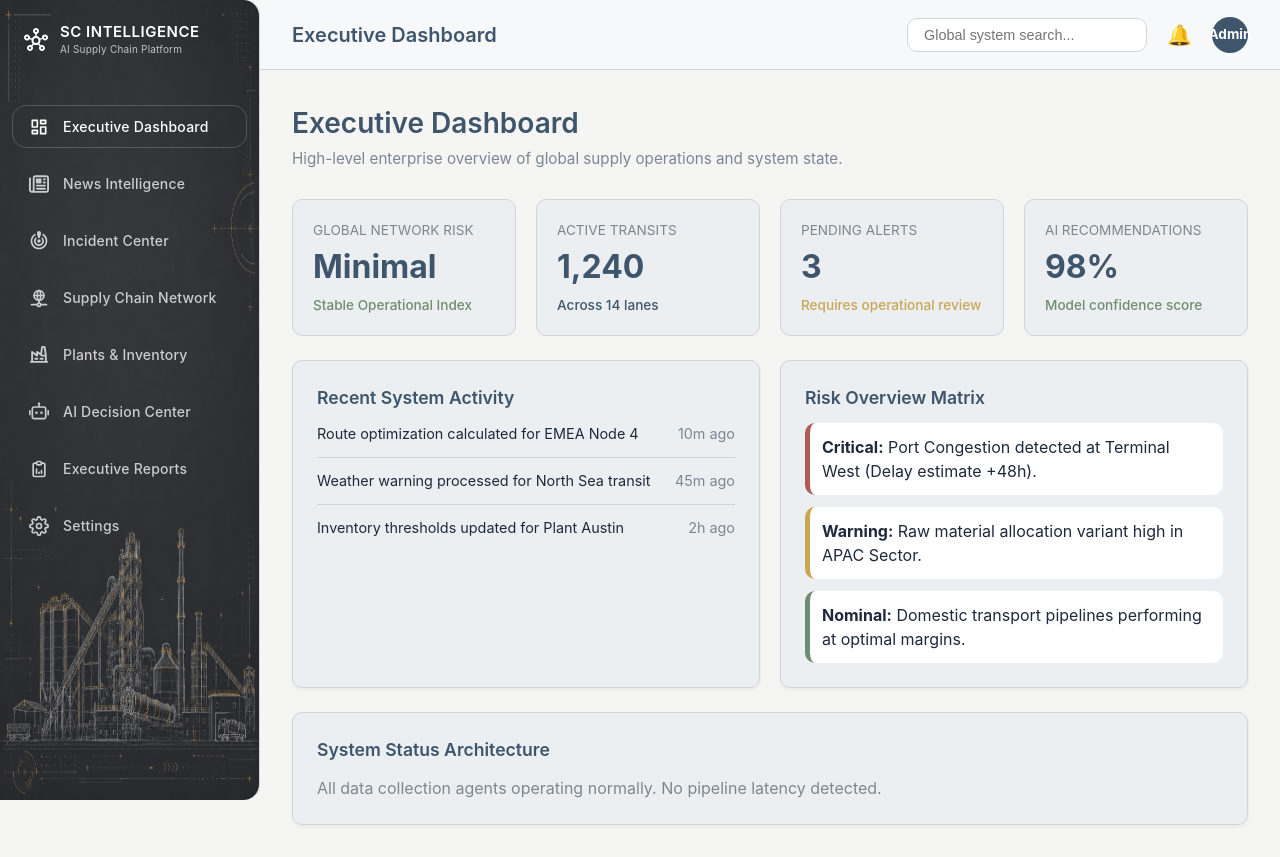
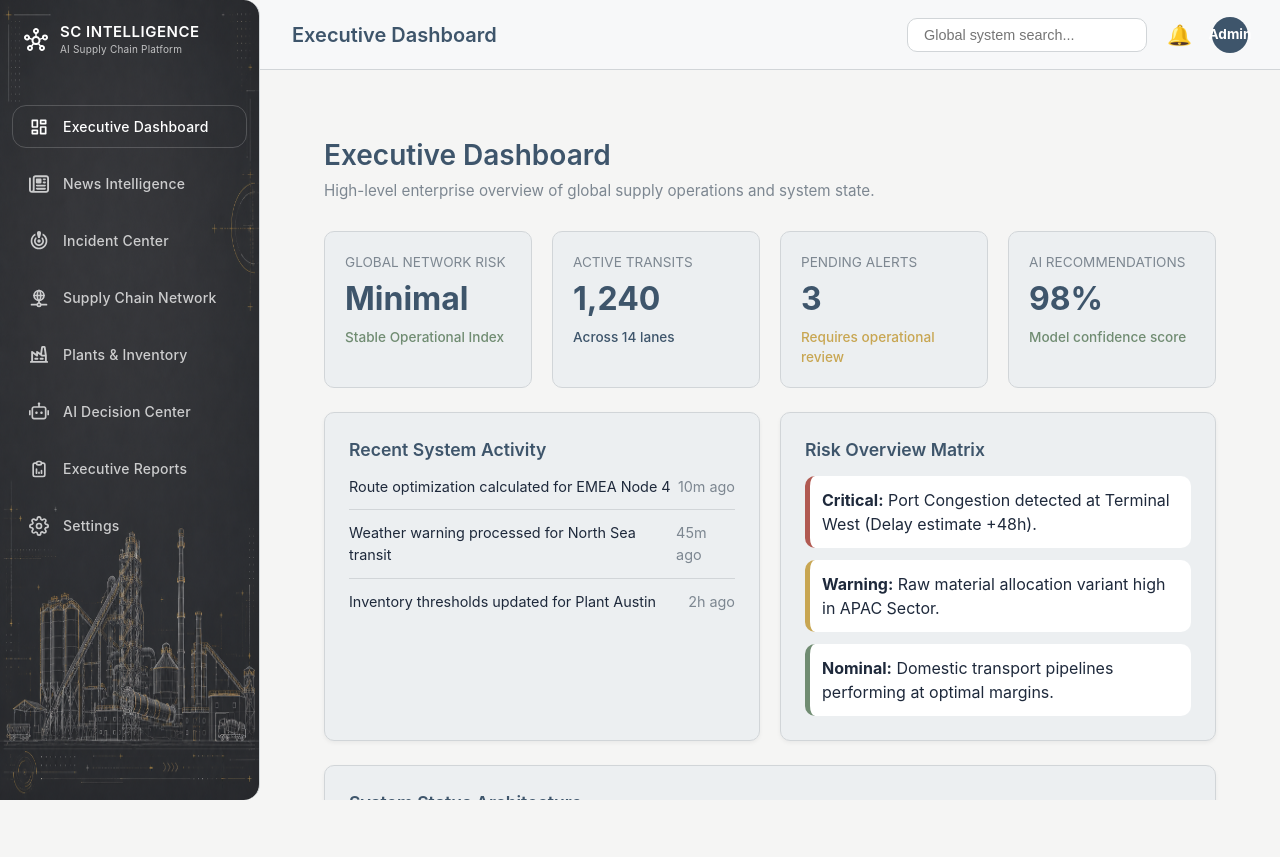
Before and after one commit to hey-meet/supply_chain, a React app in the folder frontend/: page / in a window 1280 px wide. After the commit the page ends 800 px from the top, so only its background shows below. Built offline with nearby package versions, Linux system fonts and the light colour scheme; the HTML template or start-up script is replaced by a standard one.

Commit message:
feat(layout): enhance enterprise dashboard layout and scrolling behavior (#80)

```diff
--- a/frontend/src/components/layout/DashboardLayout.jsx
+++ b/frontend/src/components/layout/DashboardLayout.jsx
@@ -1,7 +1,10 @@
+// DashboardLayout.jsx
 import React from 'react';
 import { Outlet } from 'react-router-dom';
 import Sidebar from './Sidebar';
 import Topbar from './Topbar';
+import '../../styles/dashboard-layout.css';
+
 
 const DashboardLayout = () => {
     return (
@@ -10,7 +13,9 @@ const DashboardLayout = () => {
             <div className="main-wrapper">
                 <Topbar />
                 <main className="page-content">
-                    <Outlet />
+                    <div className="page-container">
+                        <Outlet />
+                    </div>
                 </main>
             </div>
         </div>
--- /dev/null
+++ b/frontend/src/styles/dashboard-layout.css
@@ -0,0 +1,60 @@
+/* dashboard-layout.css */
+
+/* Global safety reset inside layout scope */
+.app-container,
+.app-container *,
+.app-container *::before,
+.app-container *::after {
+    box-sizing: border-box;
+}
+
+/* Outer layout wrapper */
+.app-container {
+    display: flex;
+    width: 100%;
+    height: 100vh;
+    min-height: 0;
+    overflow: hidden;
+    background-color: #F5F5F4;
+    /* Primary Background Sync */
+}
+
+/* Main work area wrapper to isolate from fixed Sidebar */
+.main-wrapper {
+    display: flex;
+    flex-direction: column;
+    flex: 1;
+    min-width: 0;
+    height: 100%;
+    position: relative;
+}
+
+/* Independent scroll window for page views under Topbar */
+.page-content {
+    flex: 1;
+    overflow-x: hidden;
+    overflow-y: auto;
+    min-height: 0;
+    width: 100%;
+}
+
+/* Enterprise container ensuring structure, padding, and max-width thresholds */
+.page-container {
+    width: 100%;
+    max-width: 1800px;
+    margin: 0 auto;
+    padding: 32px;
+}
+
+/* Responsive constraints across standard form-factors */
+@media (max-width: 968px) {
+    .page-container {
+        padding: 24px;
+    }
+}
+
+@media (max-width: 640px) {
+    .page-container {
+        padding: 16px;
+    }
+}
```
